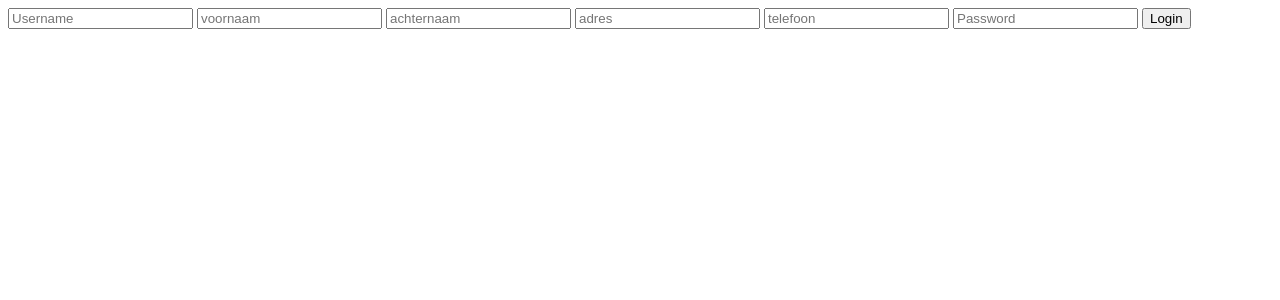
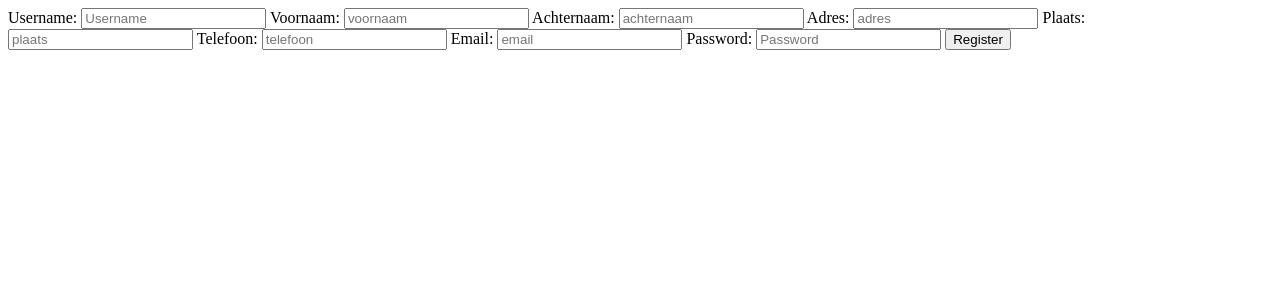
Before and after one commit to Martan-van-Verseveld/examenproject_realisatie_2025, a PHP site: page /pages/register.php in a window 1280 px wide. Shown: the top 300 px of the page. Run offline with PHP 8.4, Linux system fonts and the light colour scheme.

Commit message:
Register function

```diff
--- a/pages/formHandler.php
+++ b/pages/formHandler.php
@@ -22,4 +22,9 @@ switch ($_POST['action']) {
         // Handle logout action
         $formHandler->logout();
         break;
+
+    case 'register':
+        // Handle register action
+        $formHandler->register();
+        break;
 }
--- a/pages/home.php
+++ b/pages/home.php
@@ -3,4 +3,5 @@
 use App\Utility\Functions;
 use App\Utility\Session;
 ?>
-<?php Functions::print_p($_SESSION); ?>
+<?php Functions::print_p(data: $_SESSION);
+Session::delete('register.error');?>
--- a/pages/register.php
+++ b/pages/register.php
@@ -1,10 +1,20 @@
 <form action="?page=formHandler" method="post" enctype="multipart/form-data">
     <input type="hidden" name="action" value="register">
+    <label for="username">Username:</label>
     <input type="text" name="username" placeholder="Username">
+    <label for="firstname">Voornaam:</label>
     <input type="text" name="firstname" placeholder="voornaam">
+    <label for="lastname">Achternaam:</label>
     <input type="text" name="lastname" placeholder="achternaam">
+    <label for="adres">Adres:</label>
     <input type="text" name="adres" placeholder="adres">
+    <label for="city">Plaats:</label>
+    <input type="text" name="city" placeholder="plaats">
+    <label for="phone">Telefoon:</label>
     <input type="phone" name="phone" placeholder="telefoon">
+    <label for="email">Email:</label>
+    <input type="email" name="email" placeholder="email">
+    <label for="password">Password:</label>
     <input type="password" name="password" placeholder="Password">
-    <input type="submit" name="login" value="Login">
+    <input type="submit" name="register" value="Register">
 </form>
--- a/websrc/styles.less
+++ b/websrc/styles.less
@@ -4,7 +4,7 @@
   box-sizing: border-box;
   list-style: none;
   text-decoration: none;
-    font-family: 'Courier New', Courier, monospace;
+  font-family: "Courier New", Courier, monospace;
   border: none;
   outline: none;
 }
```
Also changed, not shown: src/Utility/FormHandler.php (+43 -2 lines). Lines whose indentation alone changed are shown as unchanged.
